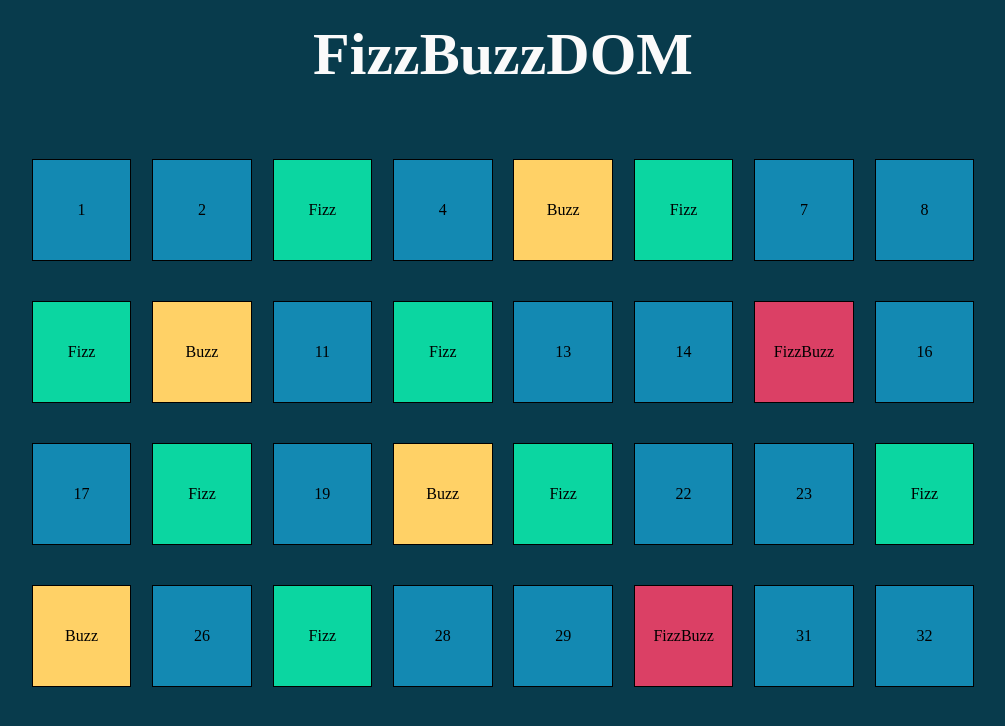
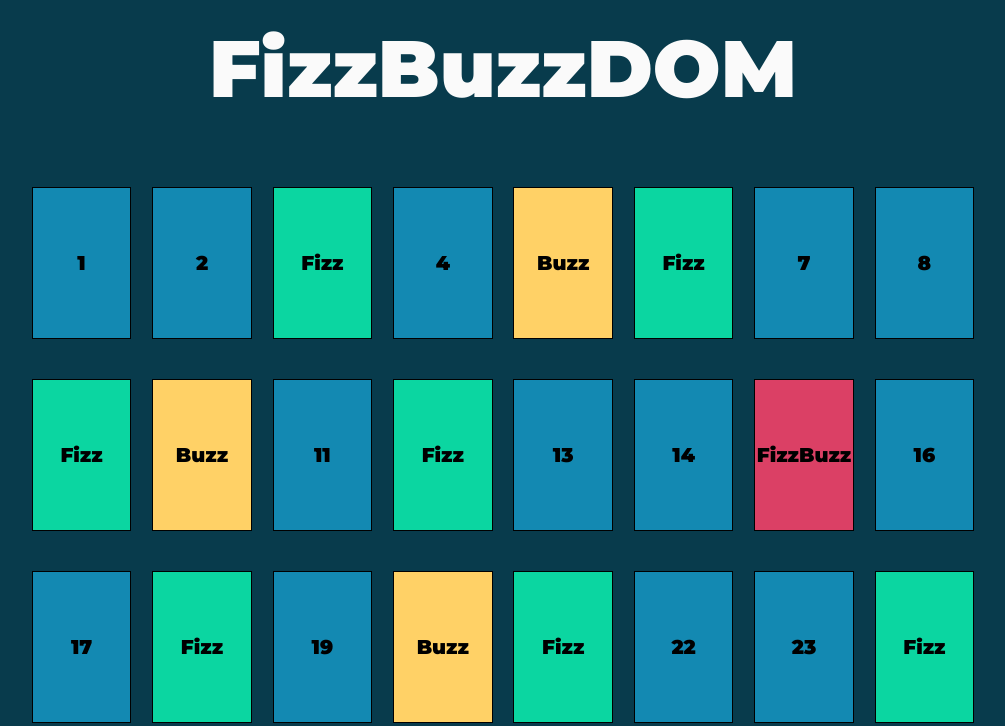
Before and after one commit to AlexsandroD/js-fizzbuzzdom, a plain HTML site: page index.html in a window 1280 px wide. Shown: the top 726 px of the page, without its empty margins (137-1142 px from the left). Drawn offline with Linux system fonts and the light colour scheme.

Commit message:
modifiche css

```diff
--- a/css/style.css
+++ b/css/style.css
@@ -6,13 +6,14 @@
 
 h1{
     color: #fafafa;
-    font-size: 60px;
+    font-size: 80px;
     text-align: center;
     margin: 20px;
 }
 
 body{
     background-color: #083B4C;
+    font-family: 'Montserrat', sans-serif;
 }
 
 .row{
@@ -27,8 +28,6 @@ body{
 .col{
     display: flex;
     flex-wrap: wrap;
-    flex-basis: calc((100% / 12)*12);
-    max-width: calc((100% / 12)*12);
     justify-content: space-evenly;
     margin:30px;
 
@@ -39,8 +38,10 @@ body{
     width: calc(100% / 7  - 40px);
     align-items: center;
     justify-content: center;
-    height: 100px;
+    height: 150px;
     margin: 20px 10px;
+    font-size: 20px;
+    font-weight: 600;
     background-color: #1389B2;
     border: 1px solid black;
 }
--- a/index.html
+++ b/index.html
@@ -6,6 +6,9 @@
     <meta name="viewport" content="width=device-width, initial-scale=1.0">
     <link rel="stylesheet" href="css/style.css">
     <title>Fizz Buzz Dom</title>
+    <link rel="preconnect" href="https://fonts.googleapis.com">
+    <link rel="preconnect" href="https://fonts.gstatic.com" crossorigin>
+    <link href="https://fonts.googleapis.com/css2?family=Montserrat:wght@300;900&family=Roboto:ital,wght@0,400;0,900;1,300&display=swap" rel="stylesheet">
 </head>
 <body>
     <div class="container">
```
